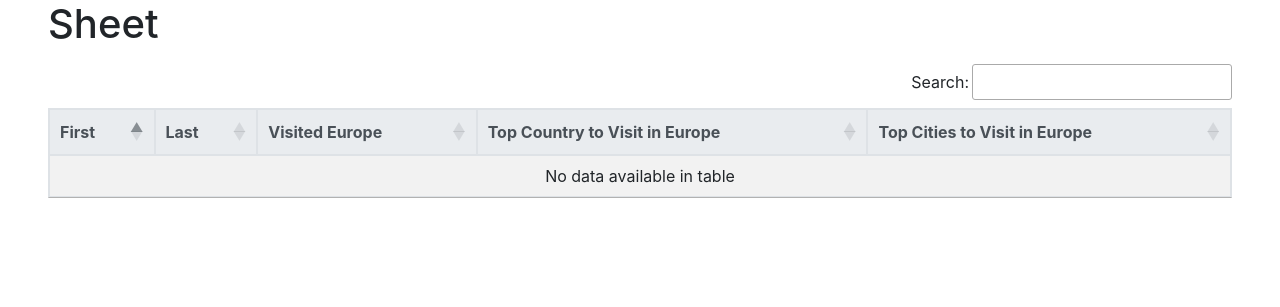
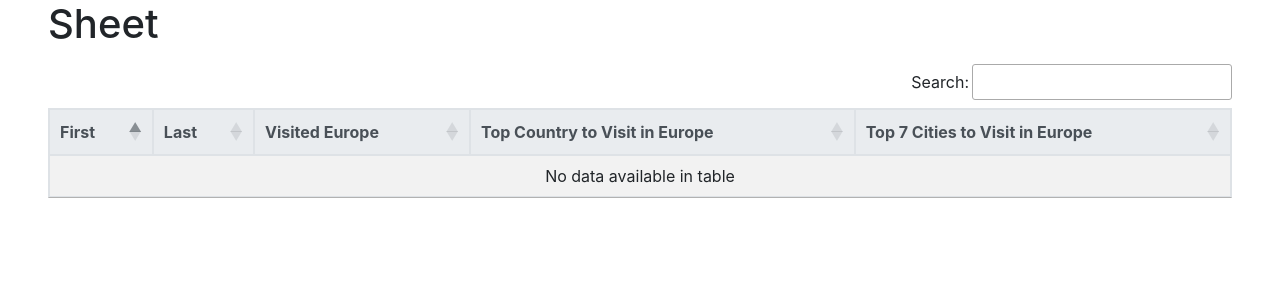
Before and after one commit to ecdg/survey, a Flask app: template survey/templates/sheet.html in a window 1280 px wide. Shown: the part 108-415 px from the top of the page. Run offline with Flask 2, Linux system fonts and the light colour scheme; the template is opened without the code that fills it, so the values that code supplies are empty; some libraries are stand-ins or nearby versions.

Commit message:
Update sheet.html

```diff
--- a/survey/templates/sheet.html
+++ b/survey/templates/sheet.html
@@ -10,7 +10,7 @@
                 <th scope="col">Last</th>
                 <th scope="col">Visited Europe</th>
                 <th scope="col">Top Country to Visit in Europe</th>
-                <th scope="col">Top Cities to Visit in Europe</th>
+                <th scope="col">Top 7 Cities to Visit in Europe</th>
             </tr>
         </thead>
          <tbody>
```
